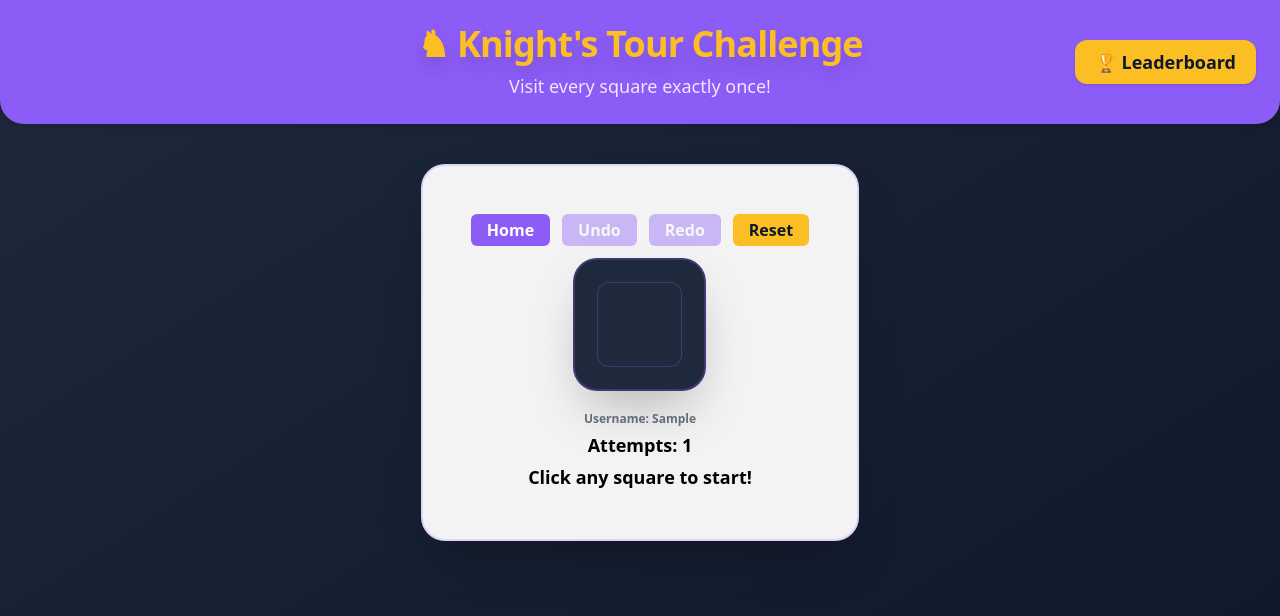
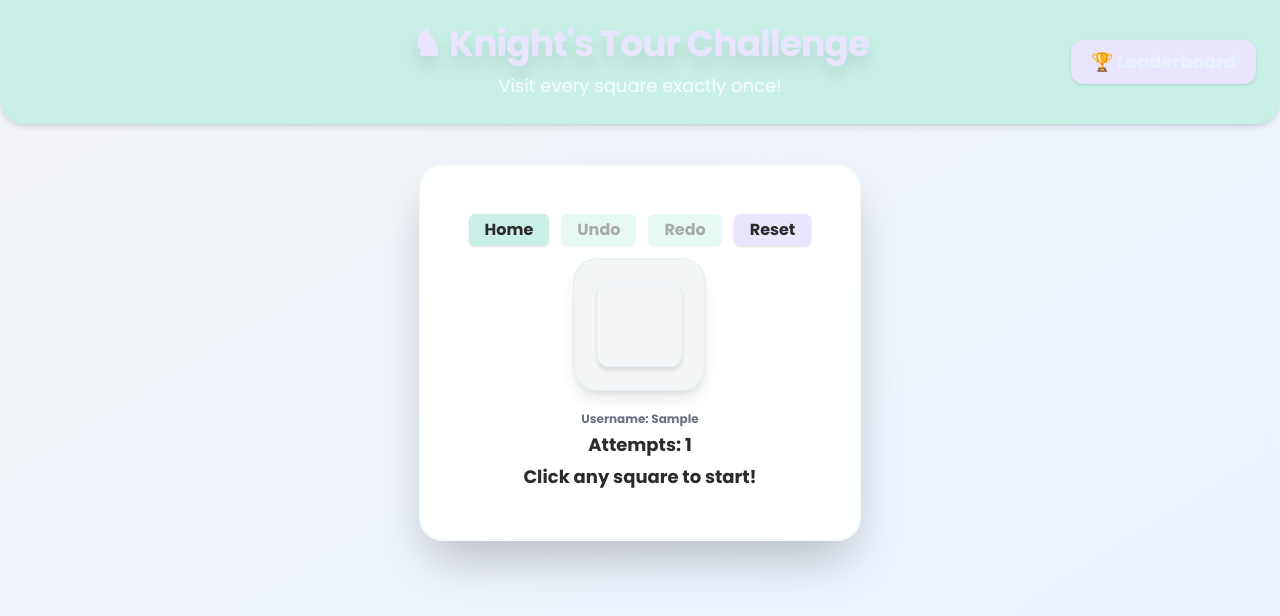
Before and after one commit to GhayoorShan/Knights-Tour-Codex, a Next.js app: page /play/1 in a window 1280 px wide. Both pictures are taken after typing "Sample" into the empty fields and a click on the button "Start Playing". Shown: the top 616 px of the page. Built offline with nearby package versions, Linux system fonts and the light colour scheme; no server answers; the database is empty.

Commit message:
style: apply soft pastel theme and animations

```diff
--- a/app/globals.css
+++ b/app/globals.css
@@ -1,30 +1,24 @@
 @import "tailwindcss";
 
 :root {
-
-  --background: #0f172a;
-  --foreground: #e2e8f0;
-  --primary: #8b5cf6;
-  --secondary: #fbbf24;
-  --surface: #1e293b;
-
+  --background: #E8F2FF;
+  --foreground: #2B2B2B;
+  --primary: #C8F0E6;
+  --secondary: #E9E5FF;
+  --surface: #F4F5F7;
+  --board-light: #F4F5F7;
+  --board-dark: #E8F2FF;
+  --success: #FFE3C4;
+  --error: #FFD8DC;
 }
 
 @theme inline {
   --color-background: var(--background);
   --color-foreground: var(--foreground);
-  --font-sans: var(--font-geist-sans);
-  --font-mono: var(--font-geist-mono);
+  --font-sans: var(--font-sans);
+  --font-mono: var(--font-mono);
 }
 
-@media (prefers-color-scheme: dark) {
-  :root {
-    --background: #0a0a0a;
-    --foreground: #f8fafc;
-    --surface: #111827;
-
-  }
-}
 
 body {
   background: var(--background);
--- a/app/layout.tsx
+++ b/app/layout.tsx
@@ -1,15 +1,16 @@
 import React, { type ReactNode } from "react";
 import type { Metadata } from "next";
-import { Geist, Geist_Mono } from "next/font/google";
+import { Poppins, Geist_Mono } from "next/font/google";
 import "./globals.css";
 
-const geistSans = Geist({
-  variable: "--font-geist-sans",
+const poppins = Poppins({
+  variable: "--font-sans",
   subsets: ["latin"],
+  weight: ["400", "700"],
 });
 
 const geistMono = Geist_Mono({
-  variable: "--font-geist-mono",
+  variable: "--font-mono",
   subsets: ["latin"],
 });
 
@@ -25,9 +26,7 @@ export default function RootLayout({
 }>) {
   return (
     <html lang="en">
-      <body
-        className={`${geistSans.variable} ${geistMono.variable} antialiased`}
-      >
+      <body className={`${poppins.variable} ${geistMono.variable} antialiased`}>
         {children}
       </body>
     </html>
--- a/app/play/[size]/page.tsx
+++ b/app/play/[size]/page.tsx
@@ -124,9 +124,9 @@ export default function PlayPage() {
       <style>
         {`
         @keyframes victorypop {
-          0% { transform: scale(0.8) rotate(-8deg); background: #fbbf24; }
-          50% { transform: scale(1.12) rotate(6deg); background: #86efac; }
-          100% { transform: scale(1) rotate(0);}
+          0% { transform: scale(0.8) rotate(-8deg); background: var(--success); }
+          50% { transform: scale(1.12) rotate(6deg); background: var(--primary); }
+          100% { transform: scale(1) rotate(0); }
         }
         .animate-[victorypop_0.4s] { animation: victorypop 0.38s; }
         @keyframes failshake {
@@ -136,6 +136,16 @@ export default function PlayPage() {
           40%, 60% { transform: translateX(4px); }
         }
         .animate-[failshake_0.4s], .animate-failshake { animation: failshake 0.38s; }
+        @keyframes highlight {
+          from { box-shadow: 0 0 0 0 var(--primary); }
+          to { box-shadow: 0 0 0 8px transparent; }
+        }
+        .animate-highlight { animation: highlight 0.3s ease-out; }
+        @keyframes fadeOverlay {
+          from { opacity: 0; }
+          to { opacity: 1; }
+        }
+        .animate-fade { animation: fadeOverlay 0.4s ease-out; }
         @keyframes winpop {
           0%   { transform: scale(0.5) rotate(-14deg);}
           45%  { transform: scale(1.2) rotate(13deg);}
--- a/components/Square.tsx
+++ b/components/Square.tsx
@@ -1,6 +1,8 @@
 "use client";
 
 interface SquareProps {
+  row: number;
+  col: number;
   isKnight: boolean;
   moveNum: number;
   isVisited: boolean;
@@ -11,6 +13,8 @@ interface SquareProps {
 }
 
 export default function Square({
+  row,
+  col,
   isKnight,
   moveNum,
   isVisited,
@@ -19,24 +23,31 @@ export default function Square({
   onClick,
   disabled,
 }: SquareProps) {
+  const baseColor =
+    (row + col) % 2 === 0
+      ? "bg-[var(--board-light)]"
+      : "bg-[var(--board-dark)]";
   const squareColor = isKnight
-    ? "bg-[var(--primary)] shadow-2xl"
+    ? "bg-[var(--primary)] shadow-md"
     : isVisited
-    ? "bg-[var(--secondary)]/90"
-    : "bg-[var(--surface)]";
+    ? "bg-[var(--secondary)]"
+    : baseColor;
 
   return (
     <button
       className={`
         relative w-[85px] h-[85px] rounded-xl border border-[var(--primary)]/30 overflow-hidden
-        flex flex-col items-center justify-center transition-all
-        ${isValidMove ? "ring-2 ring-[var(--primary)]/80 z-10" : ""}
+        flex flex-col items-center justify-center transition-all hover:scale-[1.04]
+        before:absolute before:inset-0 before:rounded-[inherit] before:pointer-events-none before:shadow-[inset_0_0_4px_rgba(255,255,255,0.5)]
+        ${isValidMove ? "ring-2 ring-[var(--primary)]/80 z-10 animate-highlight" : ""}
         ${squareColor}
         ${cellEffect}
       `}
       style={{
         transition: "background 0.18s, box-shadow 0.16s, transform 0.18s",
-        boxShadow: isKnight ? "0 8px 36px #8b5cf647" : "",
+        boxShadow: isKnight
+          ? "0 8px 20px rgba(0,0,0,0.15)"
+          : "0 4px 4px rgba(0,0,0,0.1)",
       }}
       tabIndex={0}
       onClick={onClick}
--- a/components/play/GameBoard.tsx
+++ b/components/play/GameBoard.tsx
@@ -38,7 +38,7 @@ export default function GameBoard({
 }: GameBoardProps) {
   return (
     <div
-      className="relative shadow-2xl rounded-3xl border-[2.5px] border-[var(--primary)]/30 bg-[var(--surface)] flex justify-center items-center"
+      className="relative shadow-lg rounded-3xl border-[2.5px] border-[var(--primary)]/30 bg-[var(--surface)] flex justify-center items-center"
       style={{
         padding: 22,
         margin: 8,
@@ -82,6 +82,8 @@ export default function GameBoard({
             return (
               <Square
                 key={`${row}-${col}`}
+                row={row}
+                col={col}
                 isKnight={isKnight}
                 moveNum={moveNum}
                 isVisited={isVisited}
@@ -100,16 +102,20 @@ export default function GameBoard({
         )}
         {confetti && <ConfettiBurst particles={confettiParticles} />}
         {showVictory && (
-          <div className="absolute inset-0 flex items-center justify-center pointer-events-none z-40">
-            <span className="text-6xl animate-winpop">🎉</span>
-          </div>
+          <>
+            <div className="absolute inset-0 bg-[var(--success)]/85 rounded-2xl pointer-events-none z-30 animate-fade" />
+            <div className="absolute inset-0 flex items-center justify-center pointer-events-none z-40">
+              <span className="text-6xl animate-winpop">🎉</span>
+            </div>
+          </>
         )}
         {showFailure && (
-          <div className="absolute inset-0 flex items-center justify-center pointer-events-none z-40">
-            <span className="text-5xl animate-failshake text-[var(--primary)]">
-              😔
-            </span>
-          </div>
+          <>
+            <div className="absolute inset-0 bg-[var(--error)]/85 rounded-2xl pointer-events-none z-30 animate-fade" />
+            <div className="absolute inset-0 flex items-center justify-center pointer-events-none z-40">
+              <span className="text-5xl animate-failshake text-[var(--primary)]">😔</span>
+            </div>
+          </>
         )}
       </div>
     </div>
--- a/components/play/GameControls.tsx
+++ b/components/play/GameControls.tsx
@@ -29,13 +29,13 @@ export default function GameControls({
   return (
     <div className="flex flex-wrap justify-center gap-3 mb-1">
       <button
-        className="px-4 py-1 rounded-md bg-[var(--primary)] text-white font-semibold hover:brightness-110"
+        className="px-4 py-1 rounded-md bg-[var(--primary)] text-[var(--foreground)] font-semibold hover:brightness-110 shadow"
         onClick={() => router.push("/")}
       >
         Home
       </button>
       <button
-        className={`px-4 py-1 rounded-md bg-[var(--primary)] text-white font-semibold hover:brightness-110 ${
+        className={`px-4 py-1 rounded-md bg-[var(--primary)] text-[var(--foreground)] font-semibold hover:brightness-110 shadow ${
           undoDisabled ? "opacity-40 cursor-not-allowed" : ""
         }`}
         onClick={onUndo}
@@ -45,7 +45,7 @@ export default function GameControls({
         Undo
       </button>
       <button
-        className={`px-4 py-1 rounded-md bg-[var(--primary)] text-white font-semibold hover:brightness-110 ${
+        className={`px-4 py-1 rounded-md bg-[var(--primary)] text-[var(--foreground)] font-semibold hover:brightness-110 shadow ${
           redoDisabled ? "opacity-40 cursor-not-allowed" : ""
         }`}
         onClick={onRedo}
@@ -56,7 +56,7 @@ export default function GameControls({
       </button>
       {boardSize === 5 && (
         <button
-          className="px-4 py-1 rounded-md bg-[var(--primary)] text-white font-semibold hover:brightness-110"
+          className="px-4 py-1 rounded-md bg-[var(--primary)] text-[var(--foreground)] font-semibold hover:brightness-110 shadow"
           disabled={showingSolution}
           onClick={onShowSolution}
         >
@@ -64,7 +64,7 @@ export default function GameControls({
         </button>
       )}
       <button
-        className="px-4 py-1 rounded-md bg-[var(--secondary)] text-[var(--background)] font-semibold hover:brightness-110"
+        className="px-4 py-1 rounded-md bg-[var(--secondary)] text-[var(--foreground)] font-semibold hover:brightness-110 shadow"
         onClick={onReset}
       >
         Reset
--- a/components/play/GameInfo.tsx
+++ b/components/play/GameInfo.tsx
@@ -19,17 +19,17 @@ export default function GameInfo({
   user,
 }: GameInfoProps) {
   return (
-    <div className="mt-3 text-lg text-black font-semibold min-h-[32px] flex flex-col gap-1 items-center">
+    <div className="mt-3 text-lg text-[var(--foreground)] font-semibold min-h-[32px] flex flex-col gap-1 items-center">
       {user && (
         <span className="text-xs text-gray-500">Username: {user.username}</span>
       )}
       <span>Attempts: {attempts}</span>
       {showVictory ? (
-        <span className="text-green-600 animate-pulse">
+        <span className="text-[var(--success)] animate-pulse">
           🎉 You completed the Knight's Tour!
         </span>
       ) : showFailure ? (
-        <span className="text-[var(--primary)] animate-failshake">
+        <span className="text-[var(--error)] animate-failshake">
           No more moves! Try again.
         </span>
       ) : !gameStarted ? (
```
